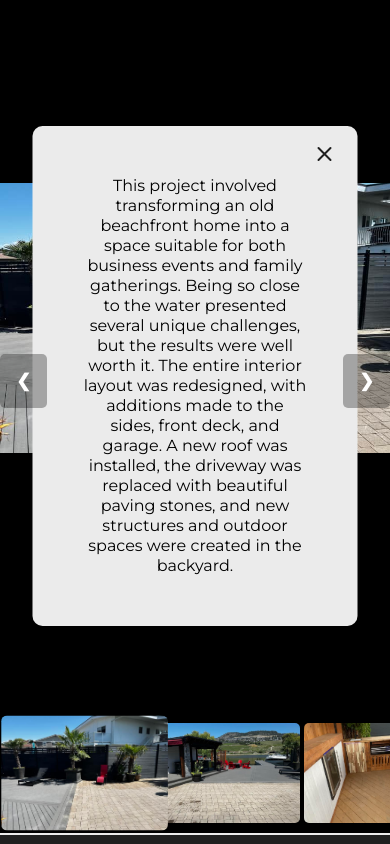
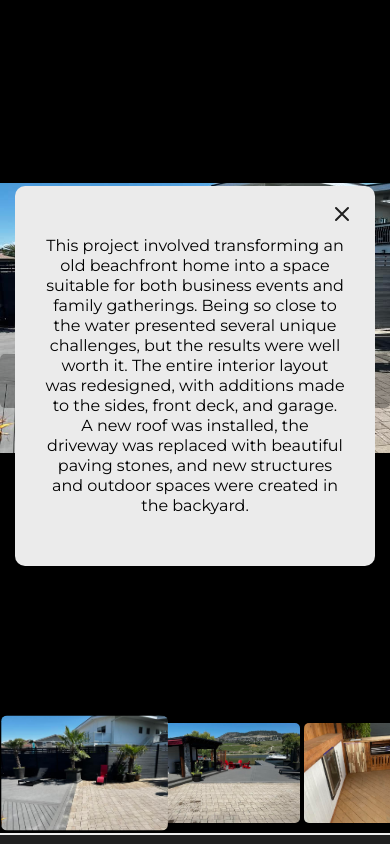
Before and after one commit to Reidvanvliet/rts-solutions, a React (Create React App) app: page /gallery in a window 390 px wide. Shown: the part 1220-2064 px from the top of the page. Built offline with nearby package versions, Linux system fonts and the light colour scheme.

Commit message:
small style changes

```diff
--- a/src/styles/home.css
+++ b/src/styles/home.css
@@ -73,7 +73,7 @@
 
 .process-body {
     width: 80%;
-    padding: 0 5%;
+    padding: 0 3%;
     color: rgb(185, 185, 185);
     margin-left: 8%;
 }
@@ -111,8 +111,8 @@
   flex-direction: row;
   flex-wrap: wrap;
   gap: 3rem;
-  padding: 0 4rem;
-  max-width: 1500px;
+  padding: 0 1rem;
+  max-width: 1300px;
   margin: 3rem auto;
   max-height: 900px;
   min-height: 650px;
@@ -122,6 +122,7 @@
 
 .about .body {
   max-width: 600px;
+  min-width: 300px;
   flex: 1;
   font-size: 1.5rem;
 }
--- a/src/styles/owner.css
+++ b/src/styles/owner.css
@@ -16,11 +16,11 @@
     display: flex;
     flex-direction: column;
     align-items: center;
-    text-align: center;
   }
 
   .owner-figure {
     margin: 0 0 1.5rem 0;
+    text-align: center;
   }
 
   .owner-image {
@@ -44,7 +44,6 @@
   .owner-text {
     color: #444;
     max-width: 900px;
-    text-align: justify;
   }
 
   .owner-text p {
--- a/src/styles/projectHighlights.css
+++ b/src/styles/projectHighlights.css
@@ -105,8 +105,9 @@
     line-height: 1.25;
     border-radius: 10px;
     max-width: 500px;
-    min-width: 225px;
+    min-width: 300px;
   transition: opacity 1.5s, scale 1s;
+  z-index: 3;
 }
 
 .close-testimonial {
@@ -184,5 +185,6 @@
 
   .testimonial {
     background-color: rgb(235, 235, 235);
+    padding: 50px 30px;
   }
 }
```
